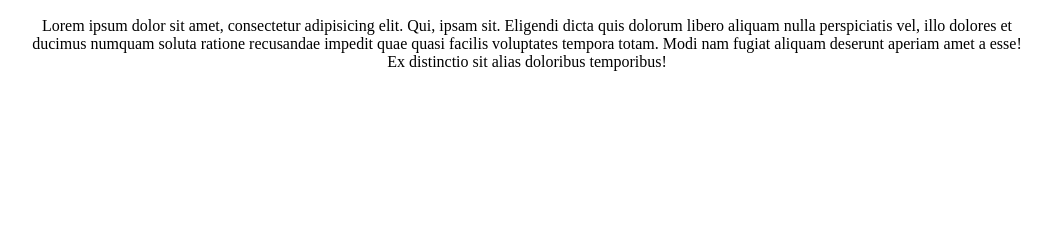
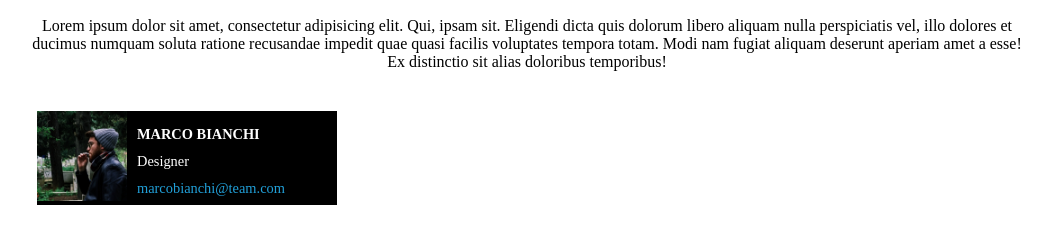
Before and after one commit to peppegerace/html-css-float-cards, a plain HTML site: page index.html in a window 1280 px wide. Shown: the part 70-314 px from the top of the page, without its empty margins (113-1164 px from the left). Drawn offline with Linux system fonts and the light colour scheme.

Commit message:
main's first box completed

```diff
--- a/css/style.css
+++ b/css/style.css
@@ -20,6 +20,11 @@
   clear: both;
 }
 
+.image img{
+  width: 100%;
+}
+
+
 /* header */
 header{
   text-align: center;
@@ -31,3 +36,35 @@ h1{
   color: #e34e84 ;
   margin-bottom: 20px;
 }
+
+/* main */
+main{
+  color: white;
+}
+
+.box{
+  width: 300px;
+  background-color: black;
+  margin: 10px;
+}
+
+/* contenent box */
+.image{
+  width: 30%;
+}
+
+.text{
+  width: 60%;
+  font-size: .9rem;
+  padding: 5px 10px;
+}
+
+.text span{
+  display: block;
+  margin-top: 10px;
+}
+
+/* style email */
+.email{
+  color: #21a0d9;
+}
--- a/index.html
+++ b/index.html
@@ -15,7 +15,18 @@
       <span>Lorem ipsum dolor sit amet, consectetur adipisicing elit. Qui, ipsam sit. Eligendi dicta quis dolorum libero aliquam nulla perspiciatis vel, illo dolores et ducimus numquam soluta ratione recusandae impedit quae quasi facilis voluptates tempora totam. Modi nam fugiat aliquam deserunt aperiam amet a esse! Ex distinctio sit alias doloribus temporibus!</span>
     </header>
 
-    <main>
+    <main class="clearfix">
+
+      <div class="box clearfix float-left">
+        <div class="image float-left">
+          <img src="assets/img/male1.png" alt="image">
+        </div>
+        <div class="text float-left">
+          <span><strong>MARCO BIANCHI</strong></span>
+          <span>Designer</span>
+          <span class="email">marcobianchi@team.com</span>
+        </div>
+      </div>
 
     </main>
   </div>
```
